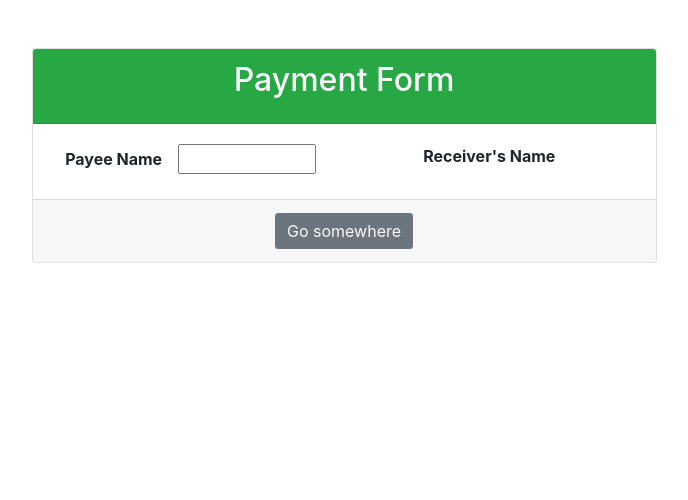
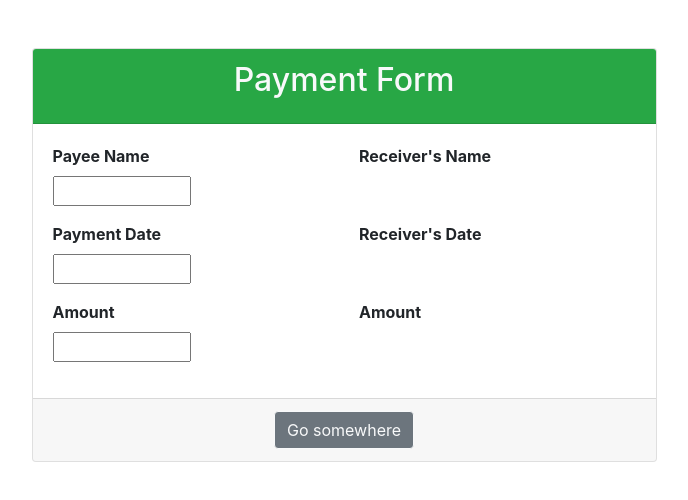
Before and after one commit to CaptainStorm21/angular-pipes, an Angular app: page / in a window 1280 px wide. Shown: the top 500 px of the page, without its empty margins (296-984 px from the left). Built offline with nearby package versions, Linux system fonts and the light colour scheme.

Commit message:
styling css

```diff
--- a/src/app/app.component.html
+++ b/src/app/app.component.html
@@ -6,23 +6,29 @@
       </div>
       <div class="card-body">
         <div class="row">
-          <div class="col-md-6">
-            <label for="" size="6" class="pr-3 font-weight-bold">Payee Name</label>
+          <div class="col-md-6 form-group" align="left">
+            <label for="" class="pr-3 text-left w-100  font-weight-bold">Payee Name</label>
             <input class="w-50" (input)="onNameChange($event.target.value)" />
           </div>
-          <div class="col-md-6">
-            <label for="" size="6" class="pr-3 font-weight-bold">Receiver's Name
+          <div class="col-md-6 form-group " align="left">
+            <label for="" class="pr-3 font-weight-bold w-100 ">Receiver's Name
             </label>{{name | titlecase }}
           </div>
-          <div class="col-md-6">
-
+          <div class="col-md-6 form-group" align="left">
+            <label for="" class="pr-3 font-weight-bold w-100 ">Payment Date</label>
+            <input class="w-50" (input)="onNameChange($event.target.value)" />
           </div>
-          <div class="col-md-6">
-
+          <div class="col-md-6 form-group" align="left">
+            <label for="" class="text-left pr-3 font-weight-bold w-100 ">Receiver's Date
+            </label>{{name | titlecase }}
           </div>
-          <div class="col-md-6">
+          <div class="col-md-6 form-group" align="left" >
+            <label for="" class="text-left  pr-3 font-weight-bold w-100 ">Amount</label>
+            <input class="w-50" (input)="onNameChange($event.target.value)" />
           </div>
-          <div class="col-md-6">
+          <div class="col-md-6 form-group" align="left">
+            <label for="" class="pr-3 font-weight-bold w-100 ">Amount
+            </label>{{name | titlecase }}
           </div>
         </div>
       </div>
```
